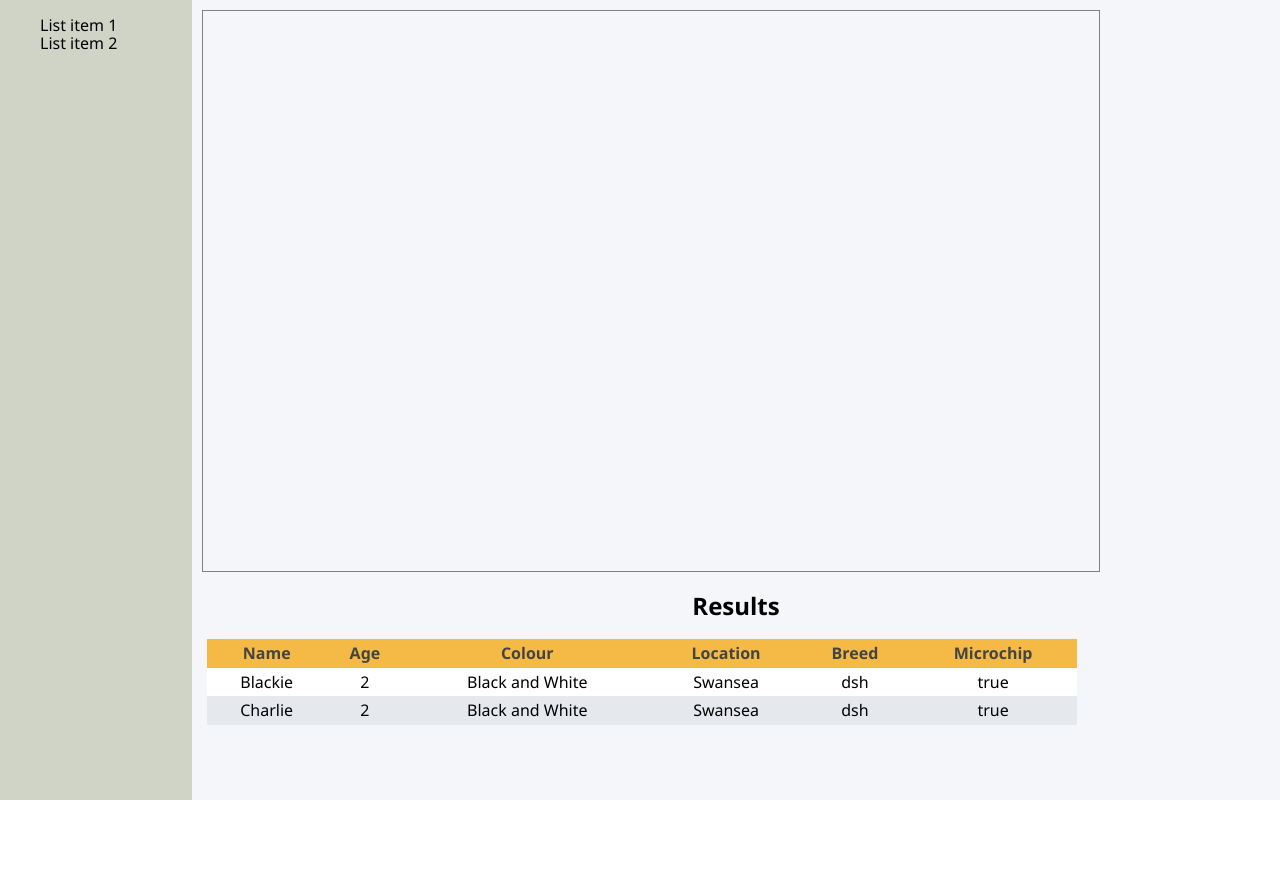
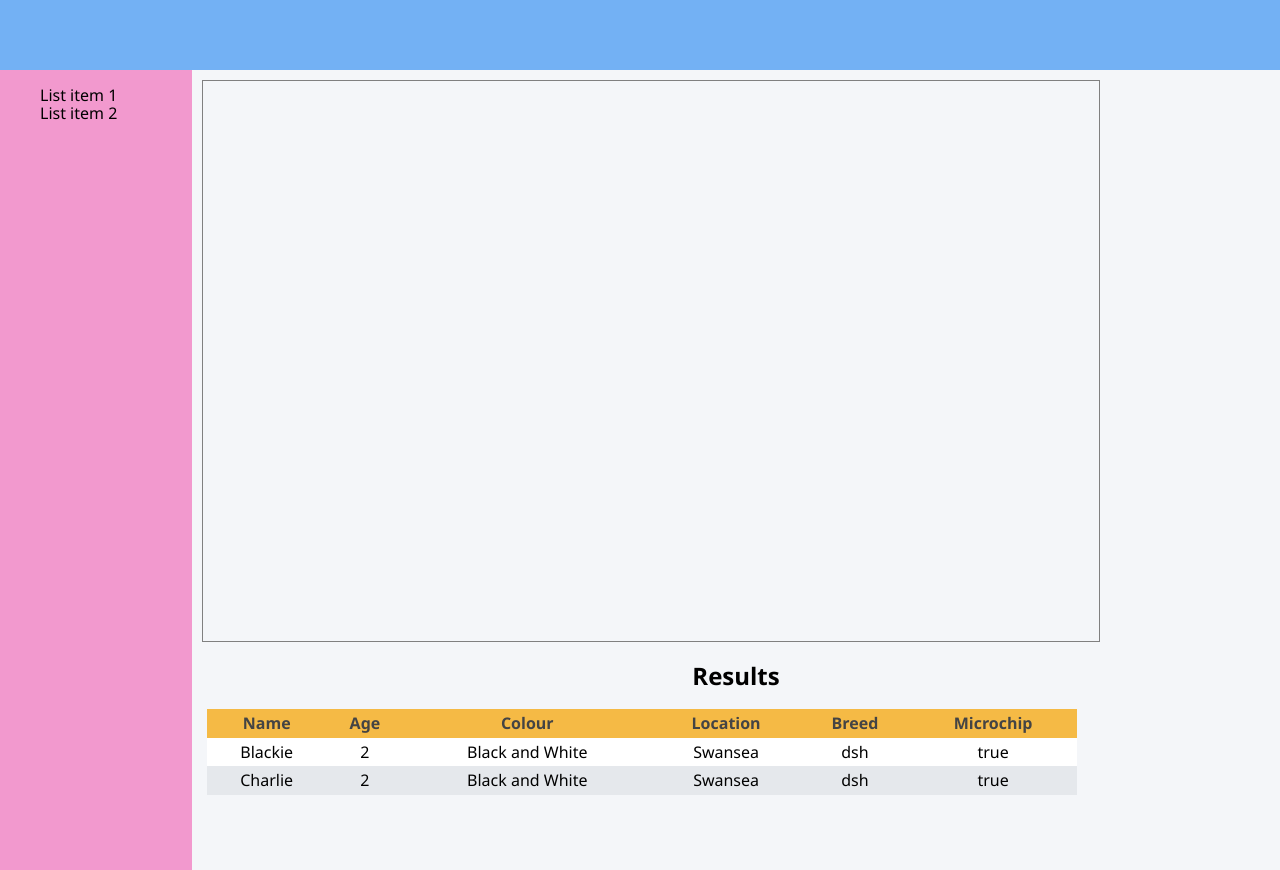
Before and after one commit to csamywilliams/feline-finder, a React (Create React App) app: page / in a window 1280 px wide. Before the commit the page ends 800 px from the top, so only its background shows below. Built offline with nearby package versions, Linux system fonts and the light colour scheme.

Commit message:
Add header component

```diff
--- a/src/App.js
+++ b/src/App.js
@@ -1,6 +1,6 @@
 import React, { Component } from 'react';
 import styled from 'styled-components';
-
+import Header from './components/Header/Header';
 import SideNavBar from './components/SideNavBar/SideNavBar';
 import Content from './components/Content/Content';
 
@@ -12,10 +12,13 @@ const MainLayout = styled.div`
 class App extends Component {
   render() {
     return (
-      <MainLayout>
-        <SideNavBar />
-        <Content />
-      </MainLayout>
+      <div>
+        <Header />
+        <MainLayout>
+          <SideNavBar />
+          <Content />
+        </MainLayout>
+      </div>
     );
   }
 }
--- /dev/null
+++ b/src/components/Header/Header.jsx
@@ -0,0 +1,16 @@
+import React from 'react';
+import styled from 'styled-components';
+
+const Heading = styled.div`
+    background-color: #73B1F4;
+    height: 70px;
+    width: 100vw;
+`;
+
+function Header() {
+    return (
+        <Heading></Heading>
+    )
+}
+
+export default Header;
--- a/src/components/SideNavBar/SideNavBar.jsx
+++ b/src/components/SideNavBar/SideNavBar.jsx
@@ -2,7 +2,7 @@ import React from 'react';
 import styled from 'styled-components';
 
 const Nav = styled.nav`
-    background-color: #d0d4c7;
+    background-color: #f299ce;
     height: 100%;
 `;
 
```
Also changed, not shown: 1 other file (tests, documents, lock files or other folders).
